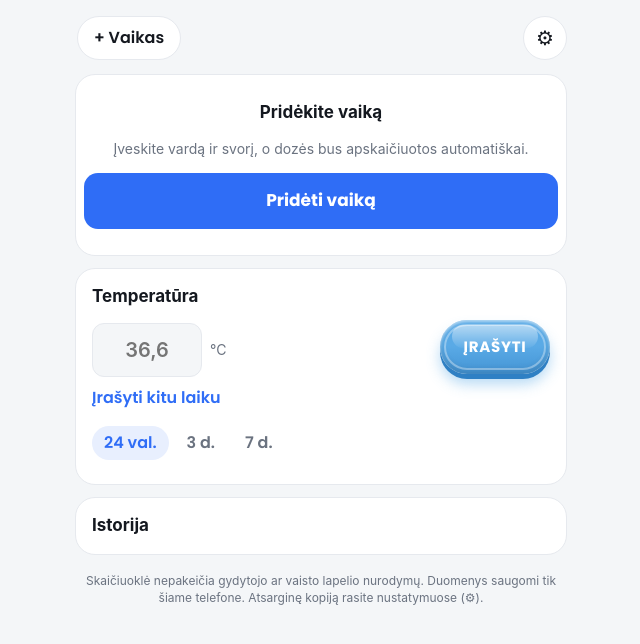
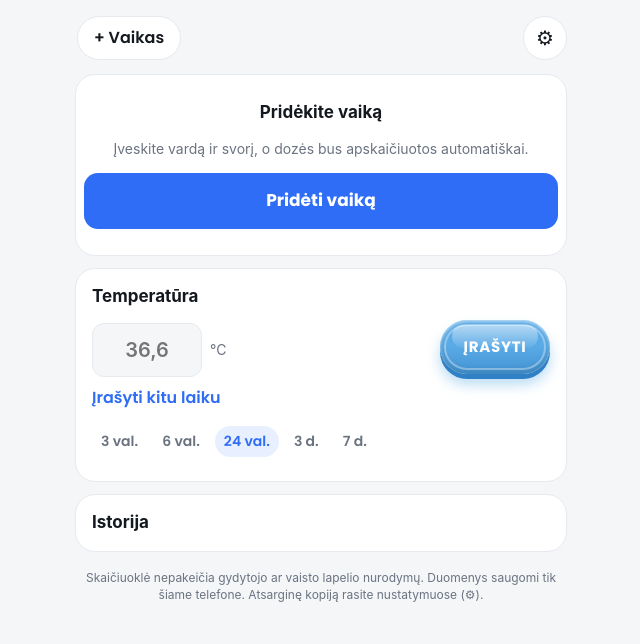
Before and after one commit to tootuslukis/as-sergu, a plain HTML site: page index.html in a window 1280 px wide. Shown: the whole page, without its empty margins (319-959 px from the left). Drawn offline with Linux system fonts and the light colour scheme.

Commit message:
Add files via upload

```diff
--- a/index.html
+++ b/index.html
@@ -104,6 +104,7 @@ button,.chip,.big,.ghost,.link,.tab,.orb,.icon{font-family:"Poppins",system-ui,-
 .orb.ok{--c:#5aaae6;--c2:#2f80c4;--t:#fff;--g:#5aaae673}
 .orb.wait{--c:#ff5a50;--c2:#d92f26;--t:#fff;--g:#ff5a5073}
 .orb.none:active{box-shadow:0 2px 0 var(--c2),0 6px 10px var(--g),0 0 0 1px rgba(20,30,50,.06)}
+.tab{padding:6px 9px;font-size:14px}
 </style>
 </head>
 <body>
@@ -198,7 +199,7 @@ function renderCards(){
  el.innerHTML=h;
 }
 function renderChart(){
- $('#rng').innerHTML=[[24,'24 val.'],[72,'3 d.'],[168,'7 d.']].map(([v,l])=>`<button class="tab ${rangeH===v?'on':''}" data-act="range" data-v="${v}">${l}</button>`).join('');
+ $('#rng').innerHTML=[[3,'3 val.'],[6,'6 val.'],[24,'24 val.'],[72,'3 d.'],[168,'7 d.']].map(([v,l])=>`<button class="tab ${rangeH===v?'on':''}" data-act="range" data-v="${v}">${l}</button>`).join('');
  const c=cur(),el=$('#chart');if(!c){el.innerHTML='';return}
  const now=Date.now(),t0=now-rangeH*36e5;
  const pts=S.temps.filter(x=>x.child===c.id&&x.t>=t0).sort((a,b)=>a.t-b.t);
@@ -208,7 +209,7 @@ function renderChart(){
  const x=t=>pl+(t-t0)/(now-t0)*(W-pl-pr),y=v=>pt+(hi-v)/(hi-lo)*(H-pt-pb);
  let s=`<svg viewBox="0 0 ${W} ${H}" role="img" aria-label="Temperatūros grafikas">`;
  const band=(a,b,c)=>{const t=Math.max(a,lo),u=Math.min(b,hi);return u>t?`<rect x="${pl}" y="${y(u)}" width="${W-pl-pr}" height="${y(t)-y(u)}" fill="${c}"/>`:''};
- s+=band(-99,37,'rgba(52,199,89,.10)')+band(37,38,'rgba(250,204,21,.13)')+band(38,99,'rgba(255,90,80,.10)');
+ s+=band(-99,37,'rgba(52,199,89,.05)')+band(37,38,'rgba(250,204,21,.065)')+band(38,99,'rgba(255,90,80,.05)');
  for(let g=lo;g<=hi;g++)s+=`<line x1="${pl}" x2="${W-pr}" y1="${y(g)}" y2="${y(g)}" stroke="var(--ln)"/><text x="${pl-6}" y="${y(g)+4}" font-size="10" text-anchor="end" fill="var(--mu)">${g}</text>`;
  s+=`<line x1="${pl}" x2="${W-pr}" y1="${y(38)}" y2="${y(38)}" stroke="var(--wr)" stroke-dasharray="4 4" opacity=".6"/>`;
  s+=`<line x1="${pl}" x2="${W-pr}" y1="${y(36.5)}" y2="${y(36.5)}" stroke="#2fb36b" stroke-dasharray="4 4" opacity=".75"/><text x="${pl-6}" y="${y(36.5)+3}" font-size="9" text-anchor="end" fill="#2fb36b">36,5</text>`;
```
Also changed, not shown: 1 other file.
